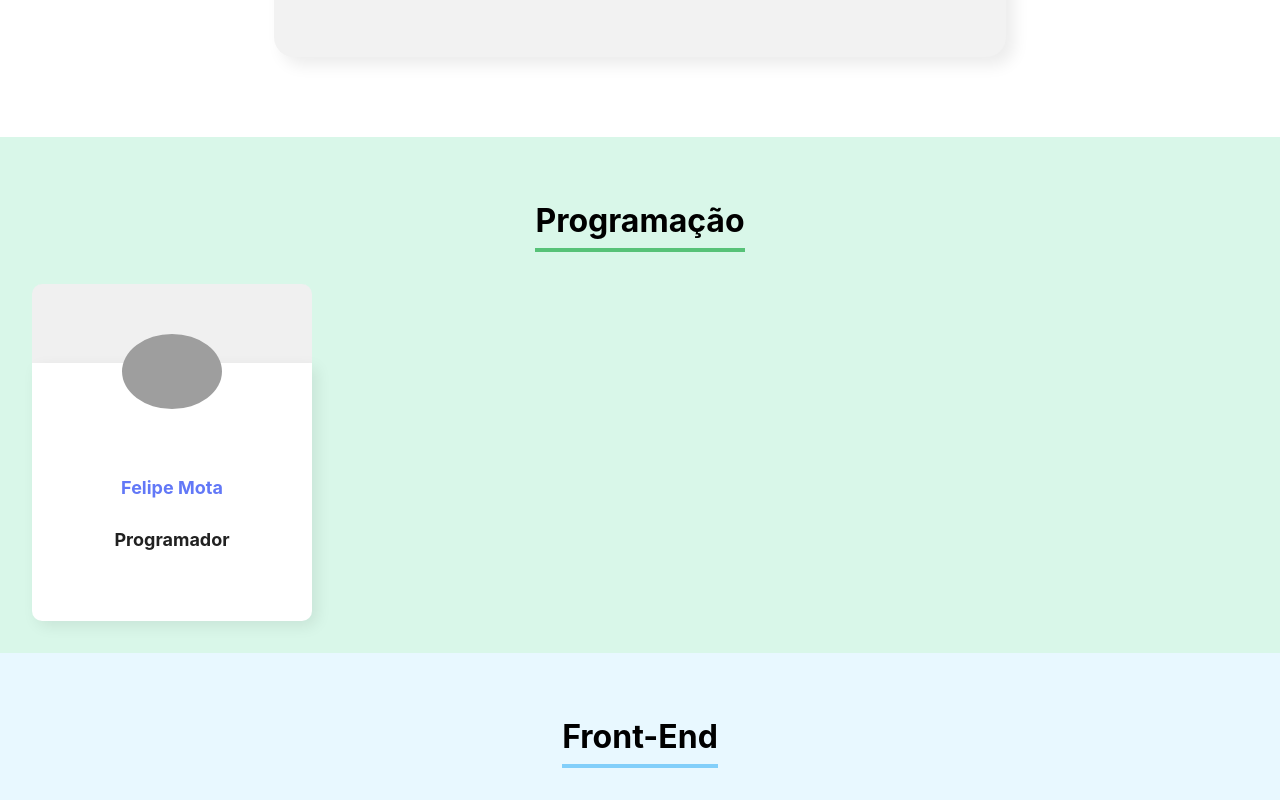
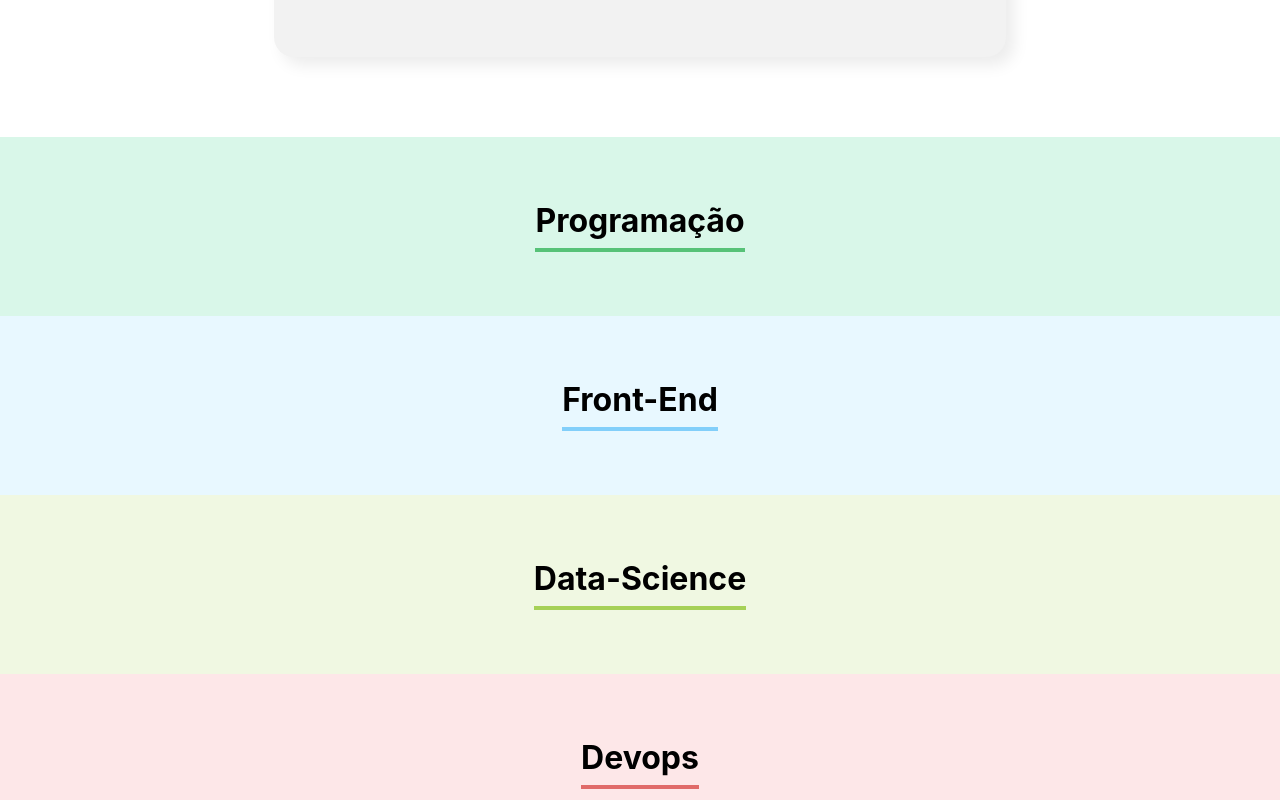
Before and after one commit to felipemsrb/organo, a React (Create React App) app: page / in a window 1280 px wide. Shown: the part 1340-2140 px from the top of the page. Built offline with nearby package versions, Linux system fonts and the light colour scheme; grey boxes are pictures that could not be loaded.

Commit message:
usando props para deixar a lista de colaboradores mais dinamica

```diff
--- a/src/App.js
+++ b/src/App.js
@@ -20,7 +20,6 @@ function App() {
   const [colaboradores, setColaboradores] = useState([]);
   const aoNovoColaboradorAdicionado = (colaborador) => {
     setColaboradores([...colaboradores, colaborador]);
-    console.log(colaborador);
   };
 
   return (
@@ -38,6 +37,7 @@ function App() {
           nome={time.nome}
           corPrimaria={time.corPrimaria}
           corSecundaria={time.corSecundaria}
+          colaboradores={colaboradores}
         />
       ))}
     </div>
--- a/src/componentes/Time/index.js
+++ b/src/componentes/Time/index.js
@@ -5,9 +5,10 @@ const Time = (props) => {
   return (
     <section className="time" style={{ backgroundColor: props.corSecundaria }}>
       <h3 style={{ borderColor: props.corPrimaria }}>{props.nome}</h3>
-      <Colaborador />
+      {props.colaboradores.map((colaborador) => (
+        <Colaborador />
+      ))}
     </section>
   );
 };
-
 export default Time;
```
